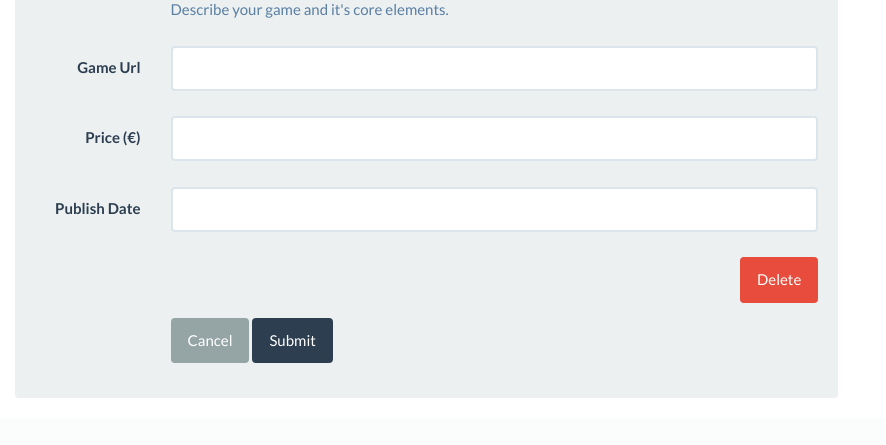
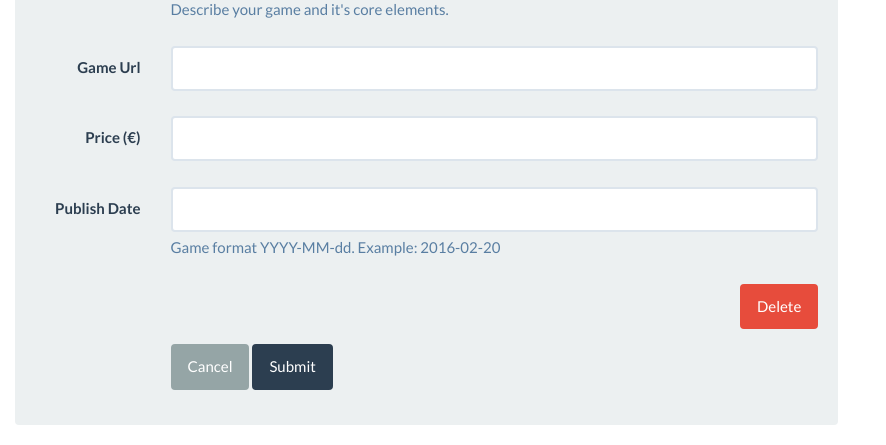
Before and after one commit to duchungluu/Django-Game-Shop, a Django app: template dreamerteam/webshop/templates/webshop/game_add.html in a window 1280 px wide. Shown: the part 475-920 px from the top of the page, without its empty margins (0-886 px from the left). Before the commit the page ends 873 px from the top, so only its background shows below. Run offline with Django 3.2, Linux system fonts and the light colour scheme; the template is opened without the code that fills it: values that come from a table or form of the project are taken from there, others are empty; parts of the project's set-up code (start-up, migrations or seed data) failed here and were passed over; some libraries are stand-ins or nearby versions.

Commit message:
readmen updated, form help text

```diff
--- a/dreamerteam/webshop/templates/webshop/game_add_edit_form.html
+++ b/dreamerteam/webshop/templates/webshop/game_add_edit_form.html
@@ -41,6 +41,7 @@
 	      <label for="inputPublishdate" class="col-lg-2 control-label">Publish Date</label>
 	      <div class="col-lg-10">
 	        {{form.published}}
+	        <span class="help-block">Game format YYYY-MM-dd. Example: 2016-02-20</span>
 	        <p class="text-danger">{{form.published.errors|striptags}}</p>
 	      </div>
 	    </div>
```
Also changed, not shown: README.md.
